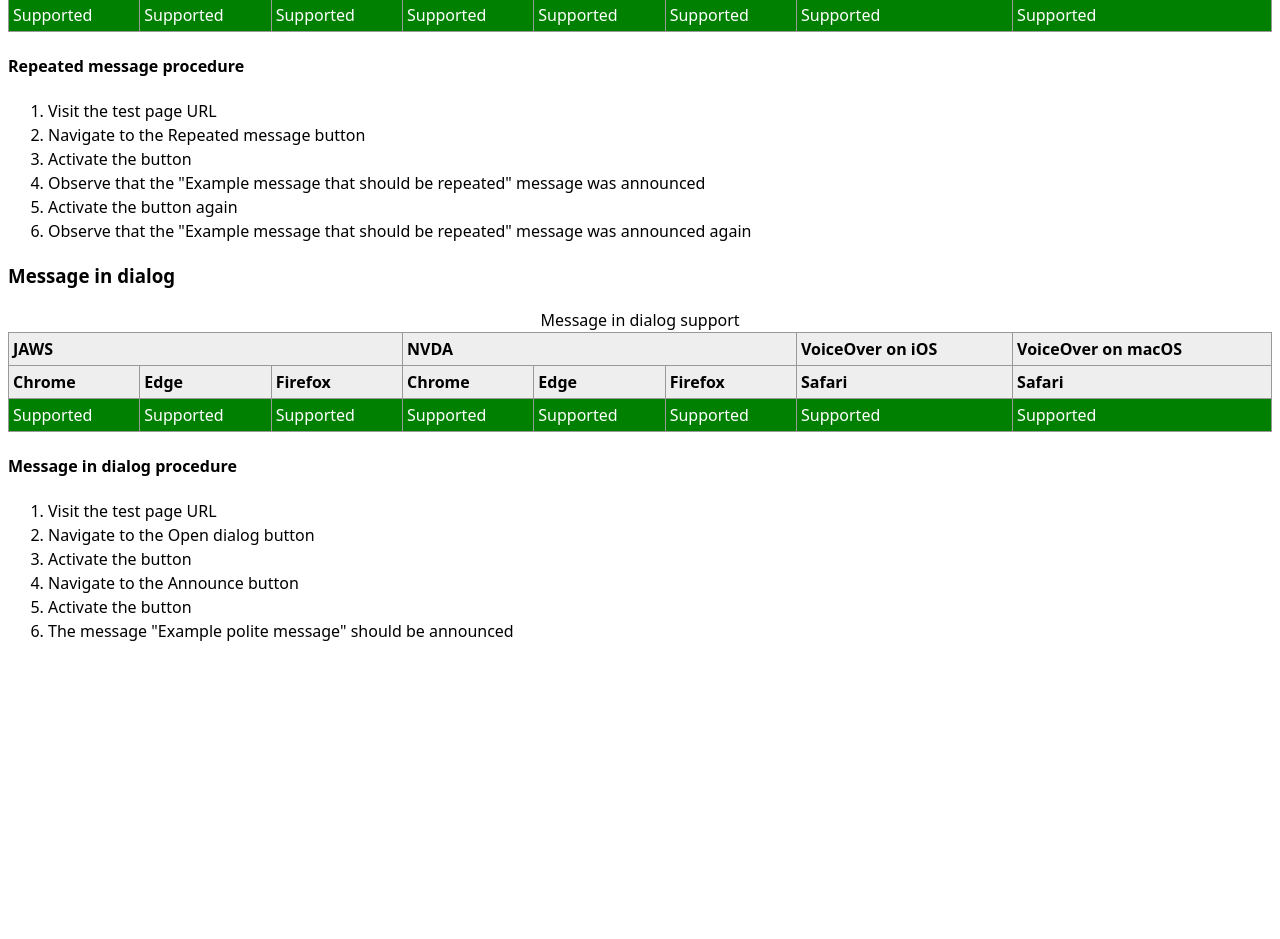
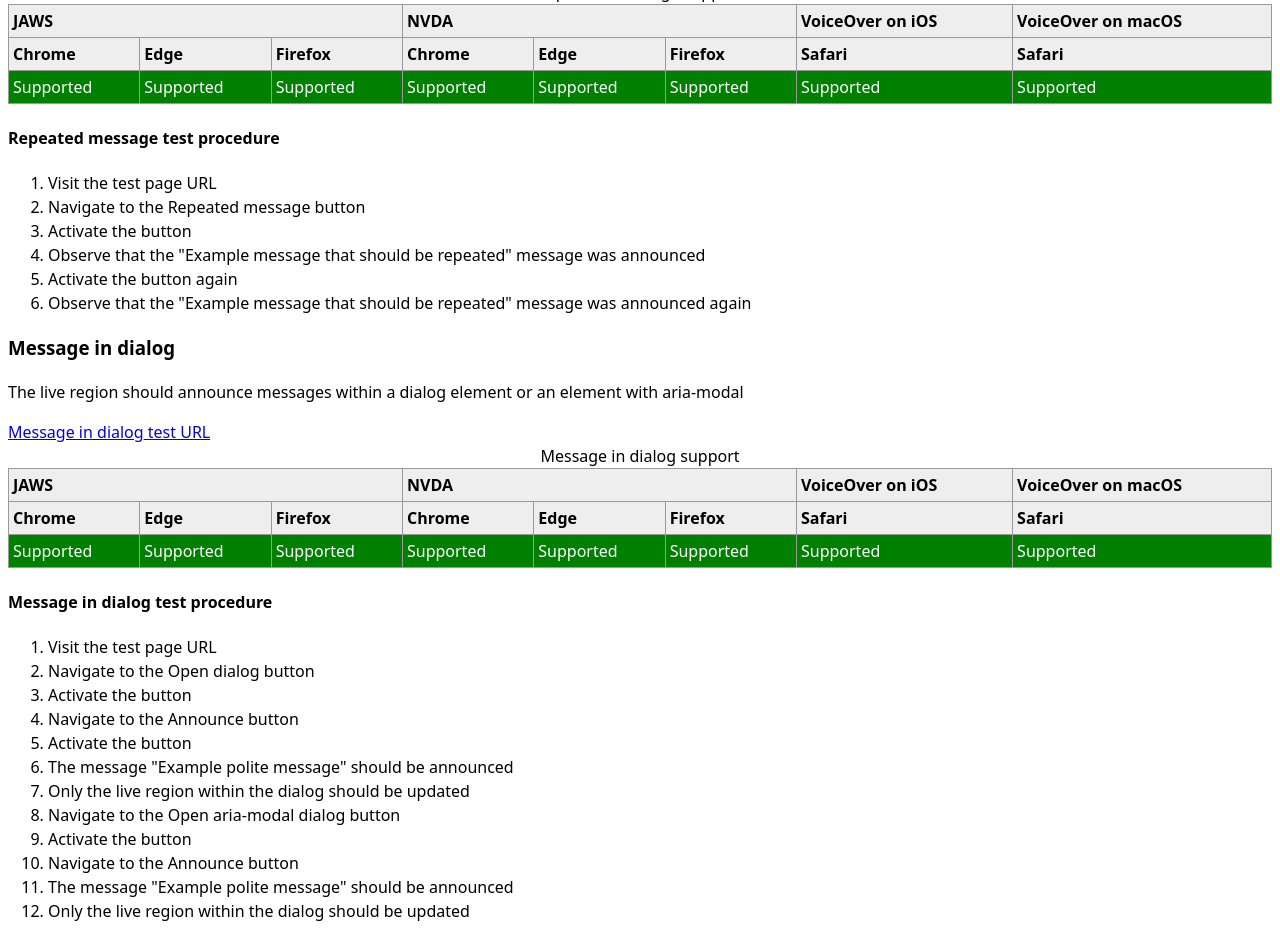
Before and after one commit to primer/live-region-element, a Next.js app in the folder website/: page /support in a window 1280 px wide. Shown: the part 1740-2679 px from the top of the page. Before the commit the page ends 2399 px from the top, so only its background shows below. Built offline with nearby package versions, Linux system fonts and the light colour scheme.

Commit message:
test: add test case for aria-modal dialogs

```diff
--- a/website/package.json
+++ b/website/package.json
@@ -10,6 +10,7 @@
   },
   "dependencies": {
     "@primer/live-region-element": "^0.1.0",
+    "a11y-dialog": "^8.0.4",
     "next": "^14.1.0",
     "react": "^18.2.0",
     "react-dom": "^18.2.0"
--- a/website/src/app/global.css
+++ b/website/src/app/global.css
@@ -52,3 +52,8 @@
 
 .unknown-support {
 }
+
+/* aria-modal dialog example */
+.dialog-container[aria-hidden='true'] {
+  display: none;
+}
--- a/website/src/app/layout.tsx
+++ b/website/src/app/layout.tsx
@@ -1,3 +1,4 @@
+import {Layout} from '../components/Layout'
 import './global.css'
 
 export const metadata = {
@@ -8,7 +9,9 @@
 export default function RootLayout({children}: {children: React.ReactNode}) {
   return (
     <html lang="en">
-      <body>{children}</body>
+      <body>
+        <Layout>{children}</Layout>
+      </body>
     </html>
   )
 }
--- a/website/src/app/page.tsx
+++ b/website/src/app/page.tsx
@@ -2,7 +2,6 @@
 
 import {announce, announceFromElement} from '@primer/live-region-element'
 import Link from 'next/link'
-import {LiveRegion} from '../components/LiveRegion'
 
 export default function IndexPage() {
   return (
@@ -63,7 +62,7 @@
         Announce element assertively
       </button>
 
-      <LiveRegion />
+      <live-region />
     </>
   )
 }
--- a/website/src/app/support/page.tsx
+++ b/website/src/app/support/page.tsx
@@ -158,7 +158,7 @@
   },
   {
     expectation: 'Message in dialog',
-    description: '',
+    description: 'The live region should announce messages within a dialog element or an element with aria-modal',
     testUrl: '/tests/message-in-dialog',
     procedure: [
       'Visit the test page URL',
@@ -167,6 +167,12 @@
       'Navigate to the Announce button',
       'Activate the button',
       'The message "Example polite message" should be announced',
+      'Only the live region within the dialog should be updated',
+      'Navigate to the Open aria-modal dialog button',
+      'Activate the button',
+      'Navigate to the Announce button',
+      'The message "Example polite message" should be announced',
+      'Only the live region within the dialog should be updated',
     ],
     results: {
       jaws: {
@@ -285,6 +291,7 @@
             <article key={expectation.expectation}>
               <h3>{expectation.expectation}</h3>
               <p>{expectation.description}</p>
+              <Link href={expectation.testUrl}>{expectation.expectation} test URL</Link>
               <table>
                 <caption>{expectation.expectation} support</caption>
                 <thead>
@@ -343,7 +350,7 @@
                 </tbody>
               </table>
 
-              <h4>{expectation.expectation} procedure</h4>
+              <h4>{expectation.expectation} test procedure</h4>
               <ol>
                 {expectation.procedure.map(step => {
                   return <li key={step}>{step}</li>
--- /dev/null
+++ b/website/src/components/Layout.tsx
@@ -0,0 +1,7 @@
+'use client'
+
+import '@primer/live-region-element/define'
+
+export function Layout({children}: React.PropsWithChildren) {
+  return children
+}
```
Also changed, not shown: website/src/app/tests/assertive-message/page.tsx (+1 -2 lines), website/src/app/tests/message-in-dialog/page.tsx (+43 -3 lines), website/src/app/tests/polite-message/page.tsx (+1 -2 lines), website/src/app/tests/repeated-message/page.tsx (+1 -2 lines), 1 other file (tests, documents, lock files or other folders).
